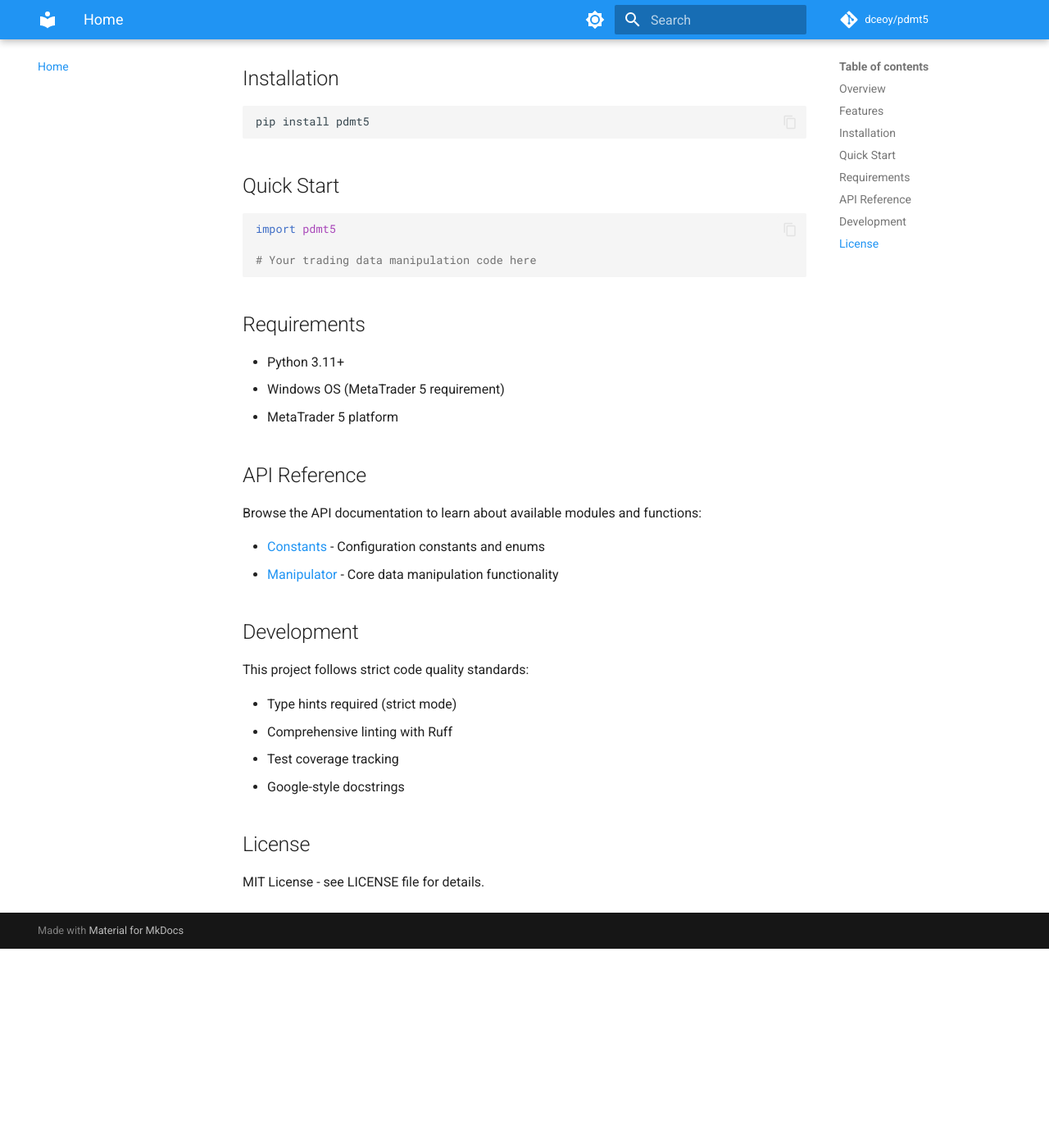
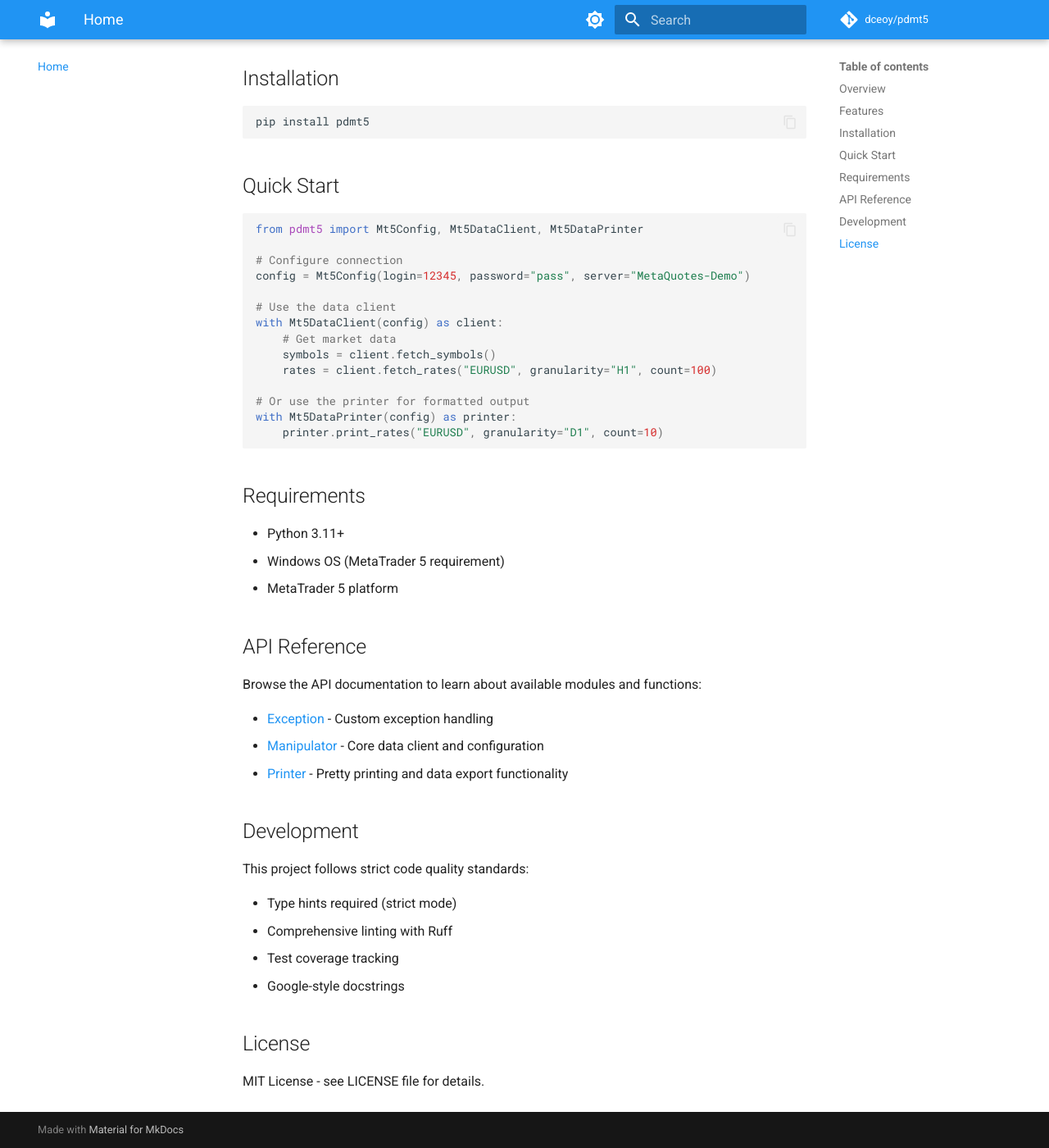
Before and after one commit to dceoy/pdmt5, an MkDocs documentation site: the page built from docs/index.md, in a window 1280 px wide and 1400 px high, scrolled down 575 px. Shown: the whole window at 82% size. Built offline with MkDocs 1.6.1 and Material for MkDocs 9.7.7, drawn with Linux system fonts in a browser that asks for light colours; comment, search, counter and statistics services are not loaded; before the commit the page ends 1732 px from its top, so only the background shows below that.

Commit message:
fix: correct SQL parameter binding and update import paths
- Fix SQL injection vulnerability in printer.py by properly quoting column names
- Update import paths in tests to reflect module reorganization
- Improve documentation clarity for Mt5Config and usage examples
- Fix test module docstring for test_printer.py

🤖 Generated with [Claude Code](https://claude.ai/code)

Co-Authored-By: Claude <noreply@anthropic.com>

````diff
--- a/docs/index.md
+++ b/docs/index.md
@@ -22,9 +22,20 @@ pip install pdmt5
 ## Quick Start
 
 ```python
-import pdmt5
+from pdmt5 import Mt5Config, Mt5DataClient, Mt5DataPrinter
 
-# Your trading data manipulation code here
+# Configure connection
+config = Mt5Config(login=12345, password="pass", server="MetaQuotes-Demo")
+
+# Use the data client
+with Mt5DataClient(config) as client:
+    # Get market data
+    symbols = client.fetch_symbols()
+    rates = client.fetch_rates("EURUSD", granularity="H1", count=100)
+
+# Or use the printer for formatted output
+with Mt5DataPrinter(config) as printer:
+    printer.print_rates("EURUSD", granularity="D1", count=10)
 ```
 
 ## Requirements
@@ -37,8 +48,9 @@ import pdmt5
 
 Browse the API documentation to learn about available modules and functions:
 
-- [Constants](api/constants.md) - Configuration constants and enums
-- [Manipulator](api/manipulator.md) - Core data manipulation functionality
+- [Exception](api/exception.md) - Custom exception handling
+- [Manipulator](api/manipulator.md) - Core data client and configuration
+- [Printer](api/printer.md) - Pretty printing and data export functionality
 
 ## Development
 
````
Also changed, not shown: docs/api/index.md (+2 -3 lines), 3 other files.
